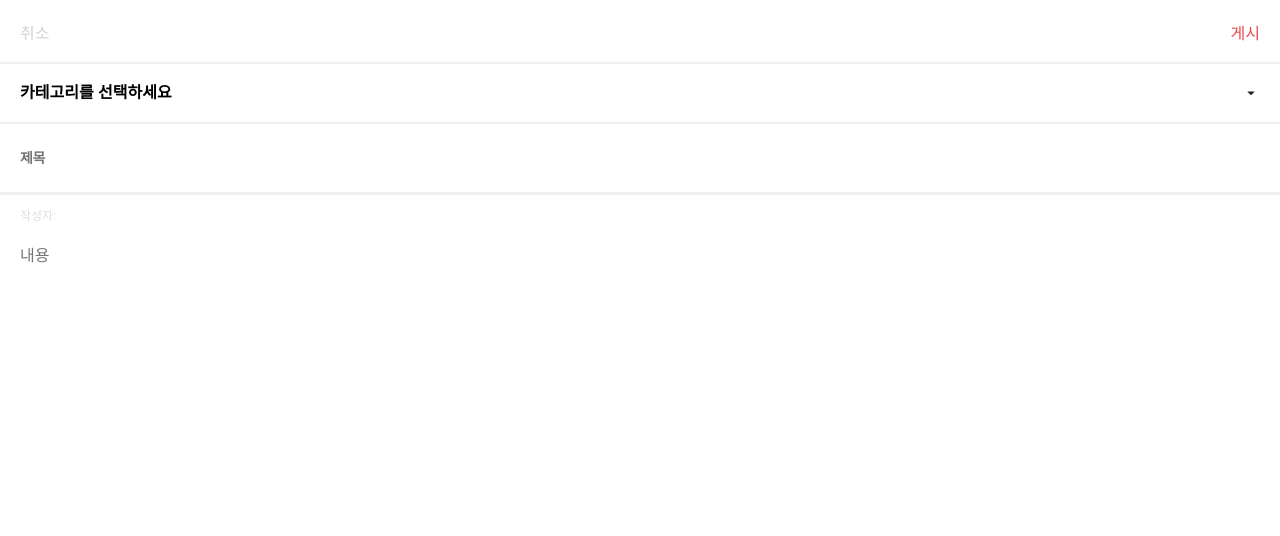
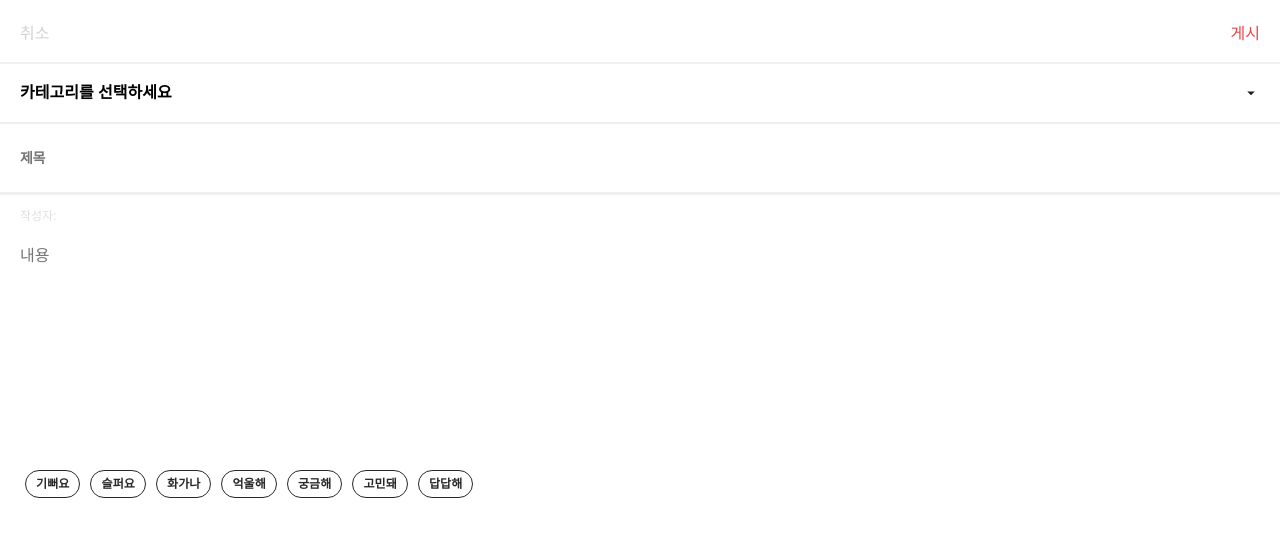
Before and after one commit to Theo-16-T1F7/T1F7-FE, a React (Create React App) app: page /post in a window 1280 px wide. Shown: the top 536 px of the page. Built offline with nearby package versions, Linux system fonts and the light colour scheme; no server answers.

Commit message:
style: hashTag style 생성

```diff
--- a/src/pages/PostPage/PostPage.styled.ts
+++ b/src/pages/PostPage/PostPage.styled.ts
@@ -102,3 +102,36 @@ export const Textarea = styled.textarea`
   font-size: 16px;
   margin: 10px;
 `;
+
+export const HashtagButtonBox = styled.div`
+  display: flex;
+  padding-bottom: 5px;
+`;
+
+export const HashtagButtonWrapper = styled.div`
+  line-height: 29px;
+  padding: 0px 20px;
+  gap: 8px;
+`;
+
+export const HashtagButton = styled.div<{ buttoncolor: string }>`
+  display: inline-block;
+  background-color: ${(props: any) => (props.buttoncolor === 'red' ? props.theme.redNormalColor : '')};
+  padding: 5px 10px;
+  text-align: center;
+  border-radius: 14px;
+  border: 1px solid #292828;
+  margin: 5px 5px;
+
+  color: #292828;
+  font-size: 12px;
+  font-weight: 700;
+  line-height: 16px; /* 133.333% */
+  letter-spacing: 0.12px;
+
+  &:hover {
+    border: 1px solid #bd2024;
+    background-color: ${(props) => props.theme.redNormalColor};
+    color: white;
+  }
+`;
--- a/src/pages/PostPage/PostPage.tsx
+++ b/src/pages/PostPage/PostPage.tsx
@@ -12,10 +12,44 @@ const PostPage = () => {
   const [contents, handleOnChangeContents, setContents] = useInput();
   const [isVisible, setIsVisible] = useState(false);
   const [selectValue, setselectValue] = useState('카테고리를 선택하세요');
+
+  const [hashList, setHashList] = useState<number[]>([]);
+  const [buttonColors, setButtonColors] = useState<{ [key: number]: string }>({});
+
   const selectRef = useRef<HTMLInputElement>(null);
 
   const navigate = useNavigate();
-  const currentDate = new Date();
+
+  const hashtags = [
+    {
+      name: '기뻐요',
+      tag: 1
+    },
+    {
+      name: '슬퍼요',
+      tag: 2
+    },
+    {
+      name: '화가나',
+      tag: 3
+    },
+    {
+      name: '억울해',
+      tag: 4
+    },
+    {
+      name: '궁금해',
+      tag: 5
+    },
+    {
+      name: '고민돼',
+      tag: 6
+    },
+    {
+      name: '답답해',
+      tag: 7
+    }
+  ];
 
   const queryClient = useQueryClient();
   const mutation = useMutation({
@@ -45,6 +79,25 @@ const PostPage = () => {
     }
   };
 
+  const handleHashtagButtonClick = (tag: number) => {
+    setButtonColors((prevColors) => {
+      // 클릭된 버튼의 태그를 기반으로 해당 버튼의 색상 상태를 변경
+      const newColors = { ...prevColors };
+      if (newColors[tag] !== 'red') {
+        newColors[tag] = 'red';
+        if (!hashList.includes(tag)) {
+          setHashList((prevHashList) => [...prevHashList, tag]);
+        }
+      } else {
+        newColors[tag] = '';
+        if (hashList.includes(tag)) {
+          setHashList((prevHashList) => prevHashList.filter((item) => item !== tag));
+        }
+      }
+      return newColors;
+    });
+  };
+
   const handleSubmitButtonClick = () => {
     // 유효성 검사
     // 제목, 내용 모두 입력되어야 한다.
@@ -53,22 +106,28 @@ const PostPage = () => {
     } else if (!contents.trim()) {
       return alert('내용이 입력되지 않았습니다!');
     }
+    let category;
+    if (selectValue === '카테고리를 선택하세요') {
+      category = '';
+    } else {
+      category = Array.from(selectValue)[0];
+    }
 
     const newPost = {
       nickname: 'f테스트 닉네임', //게시글 작성자
       title: title, //게시글 제목
       content: contents, //게시글 내용
-      mbti: 'T', //게시글 카테고리
+      mbti: category, //게시글 카테고리
       password: 'test', //게시글 비밀번호(수정, 삭제에 사용)
-      hashList: [3, 4]
+      hashList: hashList.sort()
     };
 
-    mutation.mutate(newPost);
+    // mutation.mutate(newPost);
 
     setTitle('');
     setContents('');
-    alert('저장되었습니다!');
-    navigate('/');
+    // alert('저장되었습니다!');
+    // navigate('/');
   };
 
   return (
@@ -95,6 +154,22 @@ const PostPage = () => {
         <S.Writer>작성자: </S.Writer>
         <S.Textarea value={contents} onChange={handleOnChangeContents} placeholder="내용" />
       </div>
+
+      <S.HashtagButtonBox>
+        <S.HashtagButtonWrapper>
+          {hashtags?.map((item, idx) => {
+            return (
+              <S.HashtagButton
+                key={idx}
+                buttoncolor={buttonColors[item.tag] || ''}
+                onClick={() => handleHashtagButtonClick(item.tag)}
+              >
+                {item.name}
+              </S.HashtagButton>
+            );
+          })}
+        </S.HashtagButtonWrapper>
+      </S.HashtagButtonBox>
     </S.Container>
   );
 };
```
